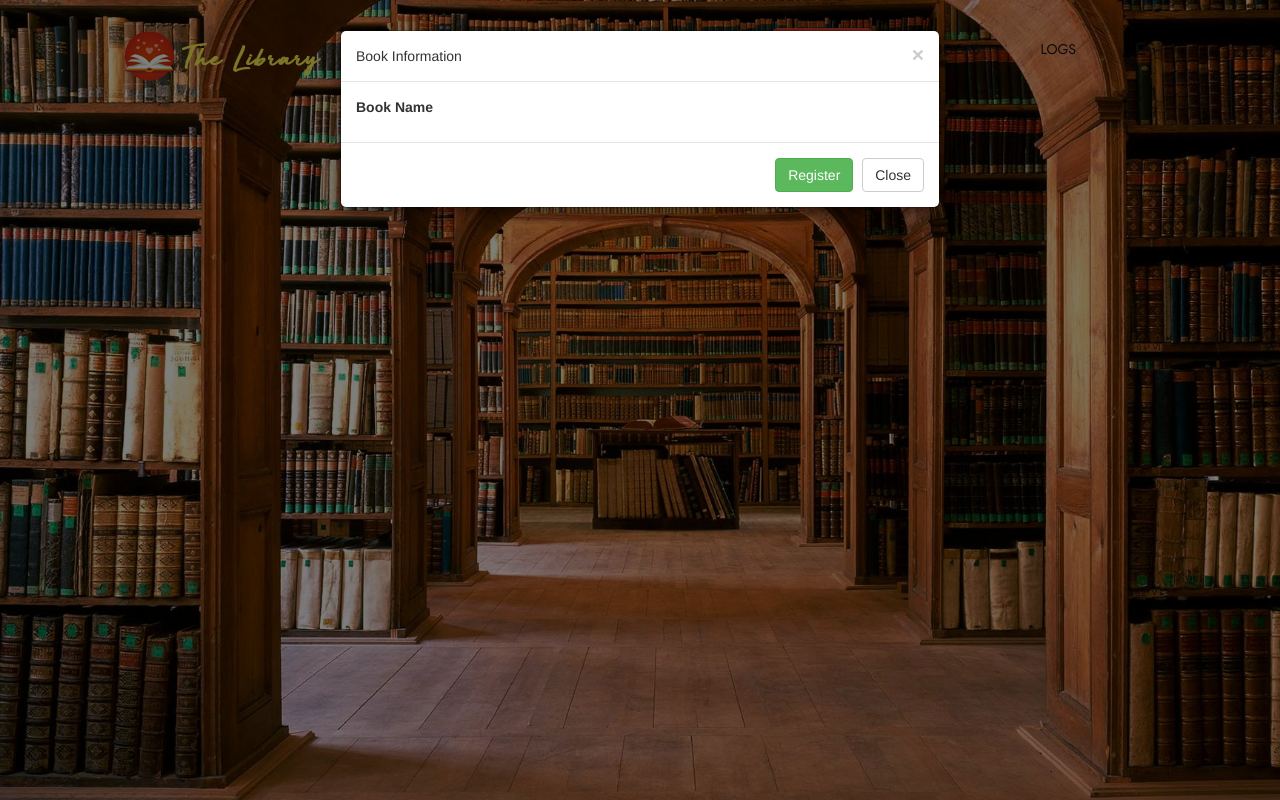
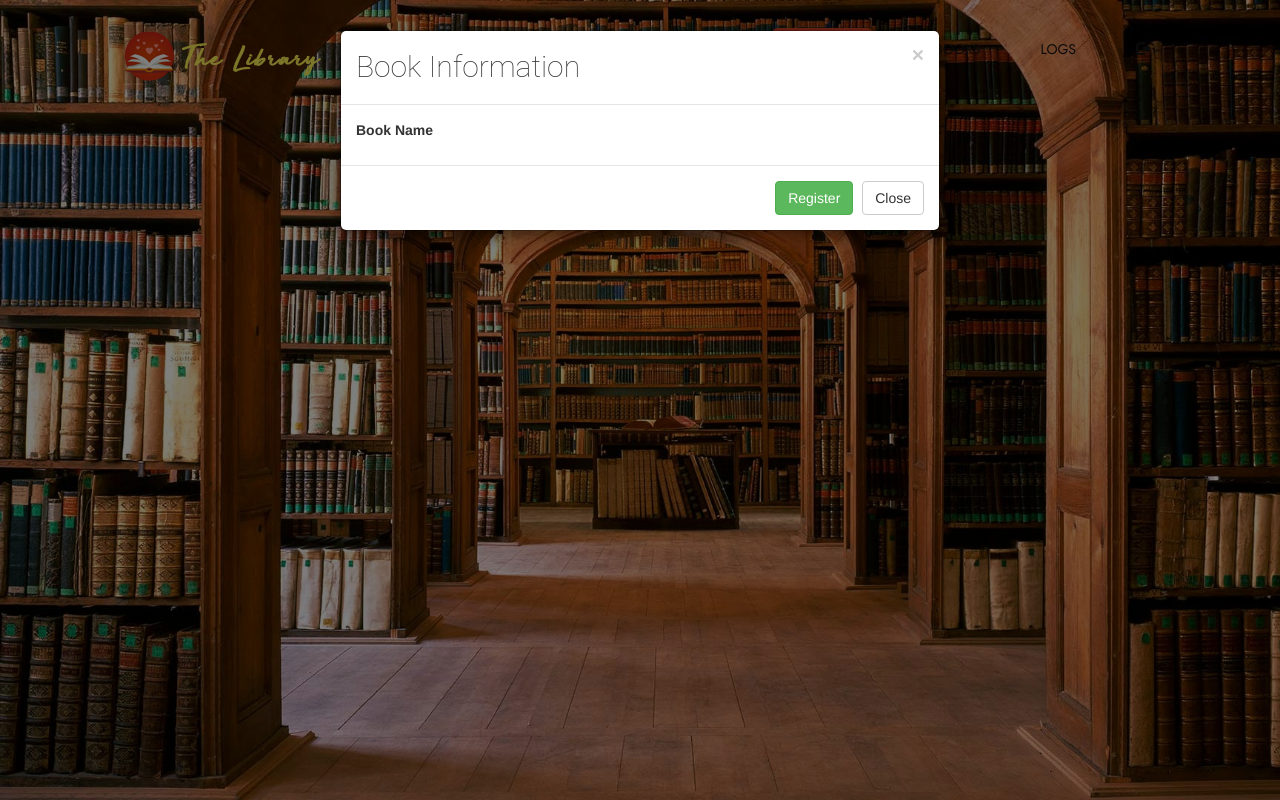
Before and after one commit to IT5015-GROUP5/TheLib, a PHP site: page /home.php in a window 1280 px wide, after a click on "Fantastic Beasts and Where to Find Them". Run offline with PHP 8.4, Linux system fonts and the light colour scheme; a user stored in the database is signed in; data comes from the database, SQL or seed files in the repository; some libraries are stand-ins or nearby versions; some web fonts are replaced.

Commit message:
The css file with added attributes by Marian Mozo

```diff
--- a/css/home.css
+++ b/css/home.css
@@ -1,6 +1,11 @@
 @font-face {
 	font-family: Golden Plains;
 	src: url(fonts/GoldenPlains.ttf);
+}
+
+@font-face {
+	font-family: Roboto;
+		src: url(fonts/Robot.ttf);
 }
 
 body, html {
@@ -40,3 +45,10 @@ section.sec1 {
 	margin-bottom: 50px;
 	padding-top: 50px;
 }
+
+.bookInfo-modal-page-label {
+	font-family: Roboto;
+	font-size: 30px;
+	font-weight: lighter;
+	margin-top: 75px;
+}
```
